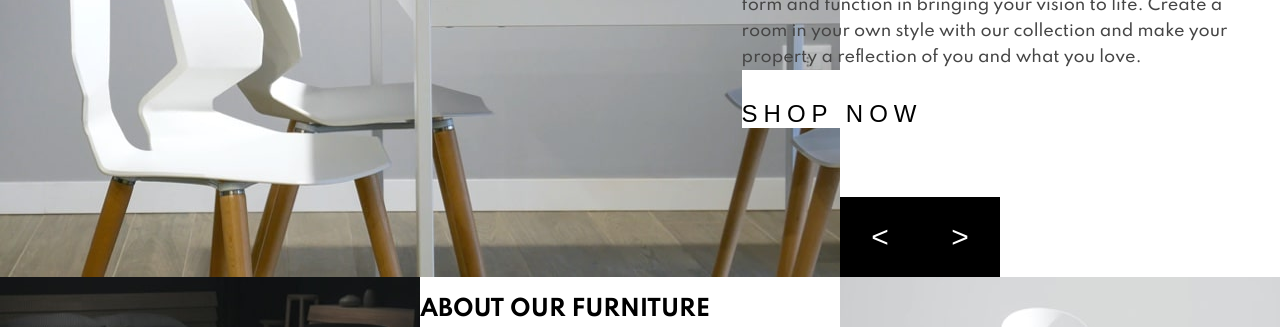
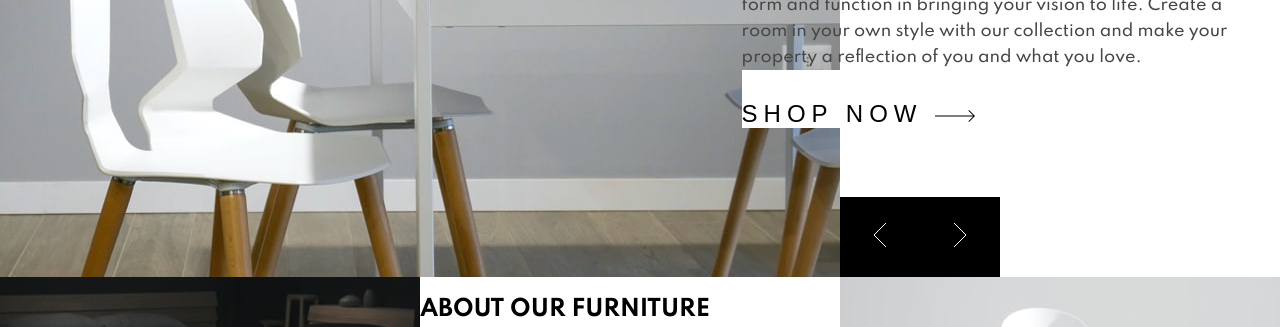
Before and after one commit to Thymoos/room-page, a React (Create React App) app: page / in a window 1280 px wide. Shown: the part 257-584 px from the top of the page. Built offline with nearby package versions, Linux system fonts and the light colour scheme.

Commit message:
Add icons in svg format

```diff
--- a/src/components/Slider.css
+++ b/src/components/Slider.css
@@ -58,6 +58,14 @@ p {
     height: 534px;
 }
 
+.arrows button img {
+    transition: 0.2s;
+}
+
+.arrows button img:hover {
+    color: var(--dark-gray);
+}
+
 @media(max-width: 1919px) {
     .info button {
         font-size: 24px;
--- a/src/components/Slider.js
+++ b/src/components/Slider.js
@@ -3,6 +3,9 @@ import './Slider.css';
 import img1 from '../images/desktop-image-hero-1.jpg';
 import img2 from '../images/desktop-image-hero-2.jpg';
 import img3 from '../images/desktop-image-hero-3.jpg';
+import arrowLeft from '../images/icon-angle-left.svg';
+import arrowRight from '../images/icon-angle-right.svg';
+import arrow from '../images/icon-arrow.svg';
 
 const slides = [
      {
@@ -55,14 +58,14 @@ const Slider = () => {
         <div className="slider">
             <img src={slide.img} alt="our furniture" />
             <div className="arrows">
-                <button onClick={handleChangeLeft}>{"<"}</button>
-                <button onClick={handleChangeRight}>&gt;</button>
+                <button onClick={handleChangeLeft}><img src={arrowLeft} alt="" /></button>
+                <button onClick={handleChangeRight}><img src={arrowRight} alt="" /></button>
             </div>
 
             <div className="info">
                 <h1>{slide.h1}</h1>
                 <p>{slide.text}</p>
-                <button>SHOP NOW</button>
+                <button>SHOP NOW <img src={arrow} alt="" /></button>
             </div>
         </div>
      );
```
